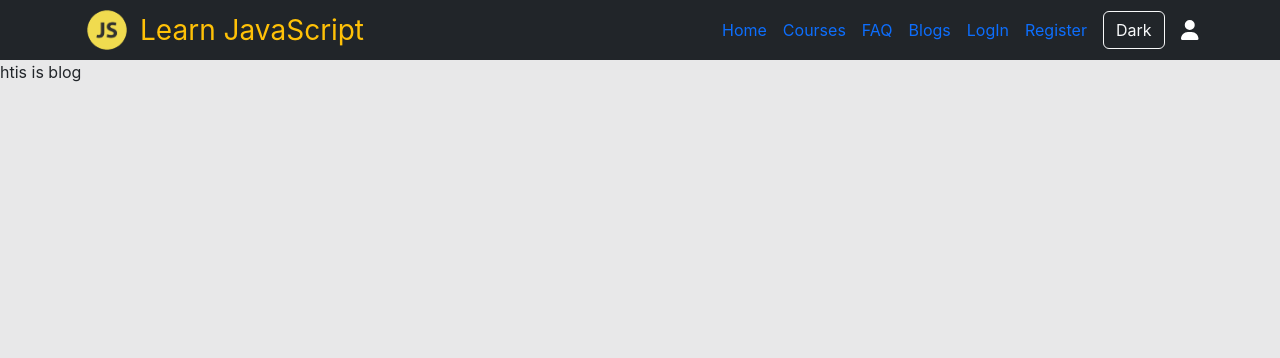
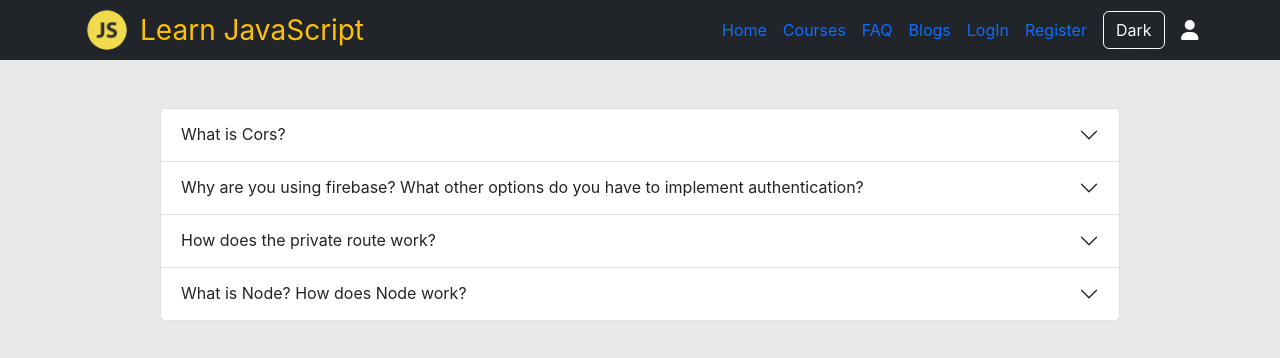
Before and after one commit to MahimPC111/Developer-guru-client, a React (Create React App) app: page /blogs in a window 1280 px wide. Shown: the top 358 px of the page. Built offline with nearby package versions, Linux system fonts and the light colour scheme; no server answers.

Commit message:
Blog committed

```diff
--- a/src/App.css
+++ b/src/App.css
@@ -7,10 +7,6 @@
   pointer-events: none;
 }
 
-
-/* .bg-img {
-  background-image: url('../src/assets/Home.png');
-} */
 
 @media (prefers-reduced-motion: no-preference) {
   .App-logo {
--- a/src/App.js
+++ b/src/App.js
@@ -7,7 +7,7 @@
 function App() {
 
   return (
-    <div className=' bg-img'>
+    <div>
       <RouterProvider router={routes}></RouterProvider>
       <Toaster></Toaster>
     </div>
--- a/src/Pages/Blogs/Blogs.js
+++ b/src/Pages/Blogs/Blogs.js
@@ -1,10 +1,52 @@
 import React from 'react';
+import Accordion from 'react-bootstrap/Accordion';
 
 const Blogs = () => {
     return (
-        <div>
-            htis is blog
-        </div>
+        <Accordion className='w-75 mx-auto my-5'>
+            <Accordion.Item eventKey="0">
+                <Accordion.Header>What is Cors?</Accordion.Header>
+                <Accordion.Body>
+                    Cross-Origin Resource Sharing (CORS) is an HTTP-header based mechanism that allows a server to indicate any origins (domain, scheme, or port) other than its own from which a browser should permit loading resources. CORS also relies on a mechanism by which browsers make a "preflight" request to the server hosting the cross-origin resource, in order to check that the server will permit the actual request. In that preflight, the browser sends headers that indicate the HTTP method and headers that will be used in the actual request.
+
+                    An example of a cross-origin request: the front-end JavaScript code served from https://domain-a.com uses XMLHttpRequest to make a request for https://domain-b.com/data.json.
+
+                    For security reasons, browsers restrict cross-origin HTTP requests initiated from scripts. For example, XMLHttpRequest and the Fetch API follow the same-origin policy. This means that a web application using those APIs can only request resources from the same origin the application was loaded from unless the response from other origins includes the right CORS headers.
+                </Accordion.Body>
+            </Accordion.Item>
+            <Accordion.Item eventKey="1">
+                <Accordion.Header>Why are you using firebase? What other options do you have to implement authentication?</Accordion.Header>
+                <Accordion.Body>
+                    Google Firebase offers many features that pitch it as the go-to backend development tool for web and mobile apps. It reduces development workload and time. And it's a perfect prototyping tool. Firebase is simple, lightweight, friendly, and industrially recognized. Firebase helps you develop high-quality apps, grow your user base, and earn more money. Each feature works independently, and they work even better together. <br /><br />
+                    <h5>There are many types of Authentications:</h5>
+                    <h6>Token Authentication</h6>
+                    <h6>Standard Authentication</h6>
+                    <h6>Multi-Factor Authentication (MFA)</h6>
+                    <h6>Passwordless Authentication</h6>
+                    <h6>Social Authentication</h6>
+                </Accordion.Body>
+            </Accordion.Item>
+            <Accordion.Item eventKey="2">
+                <Accordion.Header>How does the private route work?</Accordion.Header>
+                <Accordion.Body>
+                    Private Routes vary based on the Apps, For example, Dashboard, User Profile, App Settings, Home etc. In simple words, These routes can be accessed only after login.
+
+                    The constraints for Public and Private routes are that Public routes should not be accessed after login and Private routes should not be accessible before login.The private route component is similar to the public route, the only change is that redirect URL and authenticate condition.
+
+                    If the user is not authenticated he will be redirected to the login page and the user can only access the authenticated routes If he is authenticated (Logged in).
+                </Accordion.Body>
+            </Accordion.Item>
+            <Accordion.Item eventKey="3">
+                <Accordion.Header>What is Node? How does Node work?</Accordion.Header>
+                <Accordion.Body>
+                    Node.js is a JavaScript runtime environment that achieves low latency and high throughput by taking a “non-blocking” approach to serving requests. In other words, Node.js wastes no time or resources on waiting for I/O requests to return. <br /><br />
+                    <h5>The way Node js works:</h5>
+                    Node.js is an open-source backend javascript runtime environment. It is a used as backend service where javascript works on the server-side of the application. This way javascript is used on both frontend and backend. Node.js runs on chrome v8 engine which converts javascript code into machine code, it is highly scalable, lightweight, fast, and data-intensive.
+
+                    Working of Node.js: Node.js accepts the request from the clients and sends the response, while working with the request node.js handles them with a single thread. To operate I/O operations or requests node.js use the concept of threads. Thread is a sequence of instructions that the server needs to perform. It runs parallel on the server to provide the information to multiple clients. Node.js is an event loop single-threaded language. It can handle concurrent requests with a single thread without blocking it for one request.
+                </Accordion.Body>
+            </Accordion.Item>
+        </Accordion>
     );
 };
 
```
